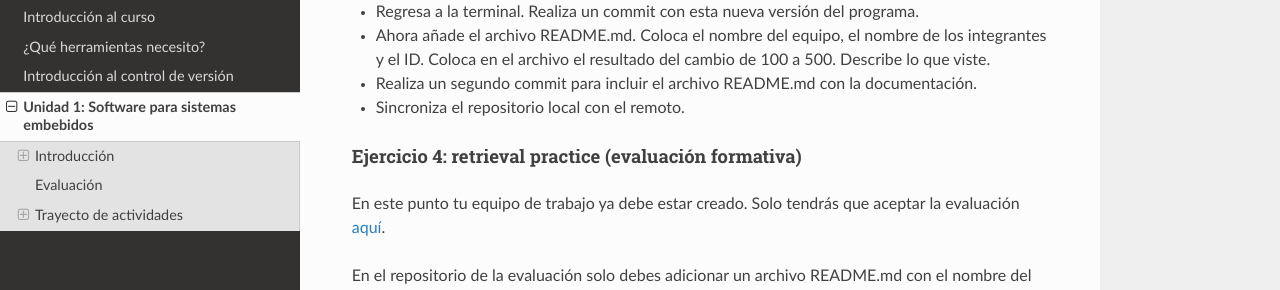
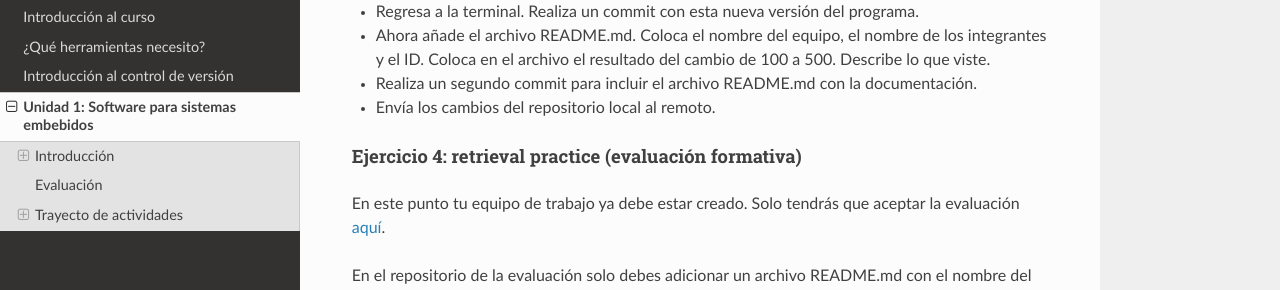
Before and after one commit to juanferfranco/SistemasFisicosInteractivos1, a Sphinx documentation site: the page built from docs/_unidad1/unidad1.rst, in a window 1280 px wide and 900 px high, scrolled down 6101 px. Shown: the part 160-450 px from the top of the window. Built offline with Sphinx 7.4.7 and the Read the Docs theme 2.0.0, drawn with Linux system fonts in a browser that asks for light colours.

Commit message:
update ex3

```diff
--- a/docs/_unidad1/unidad1.rst
+++ b/docs/_unidad1/unidad1.rst
@@ -273,7 +273,7 @@ introducción de control de versión.
   de los integrantes y el ID. Coloca en el archivo el resultado del cambio de
   100 a 500. Describe lo que viste.
 * Realiza un segundo commit para incluir el archivo README.md con la documentación.
-* Sincroniza el repositorio local con el remoto.
+* Envía los cambios del repositorio local al remoto.
 
 Ejercicio 4: retrieval practice (evaluación formativa)
 ^^^^^^^^^^^^^^^^^^^^^^^^^^^^^^^^^^^^^^^^^^^^^^^^^^^^^^^^
```
